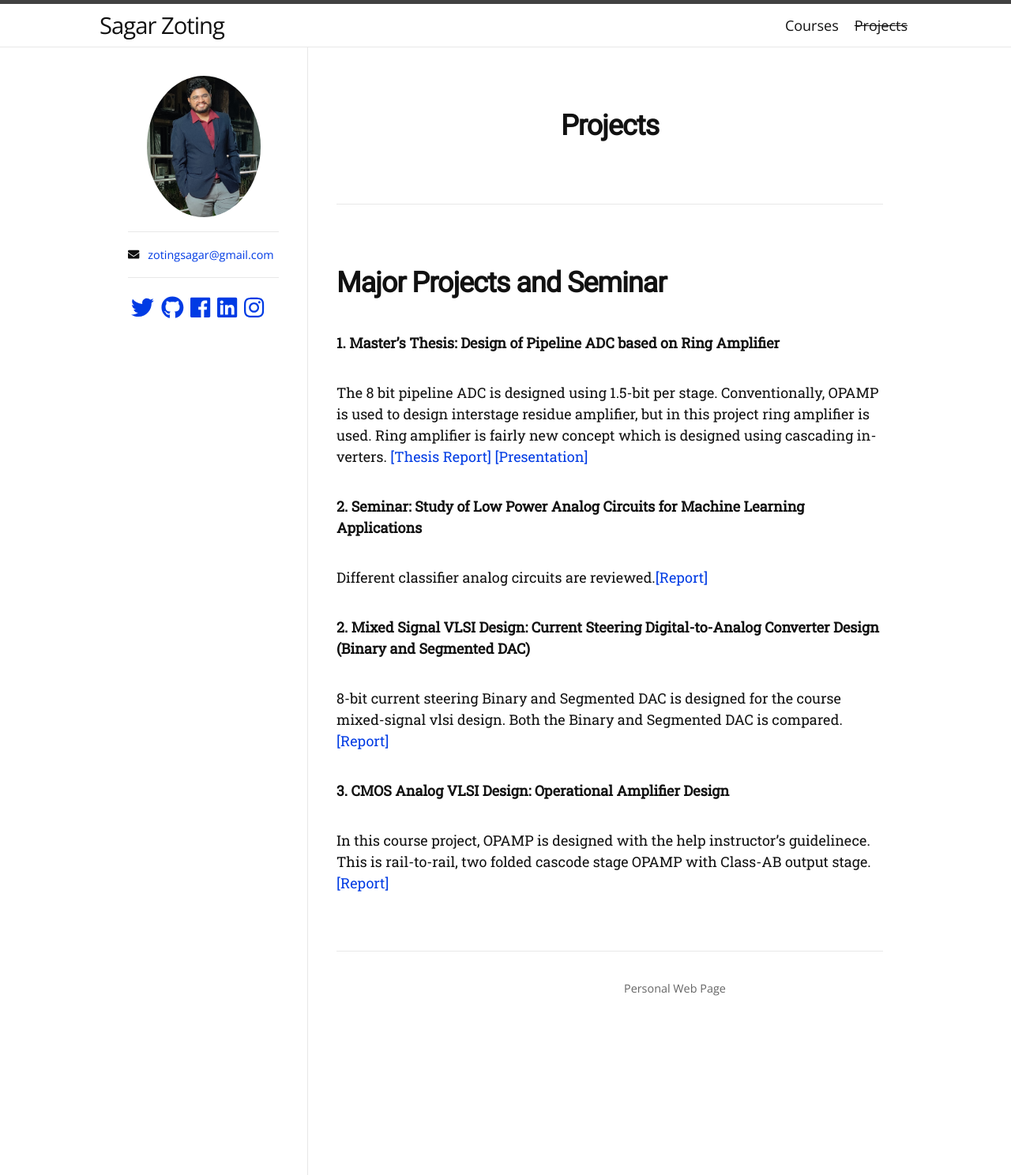
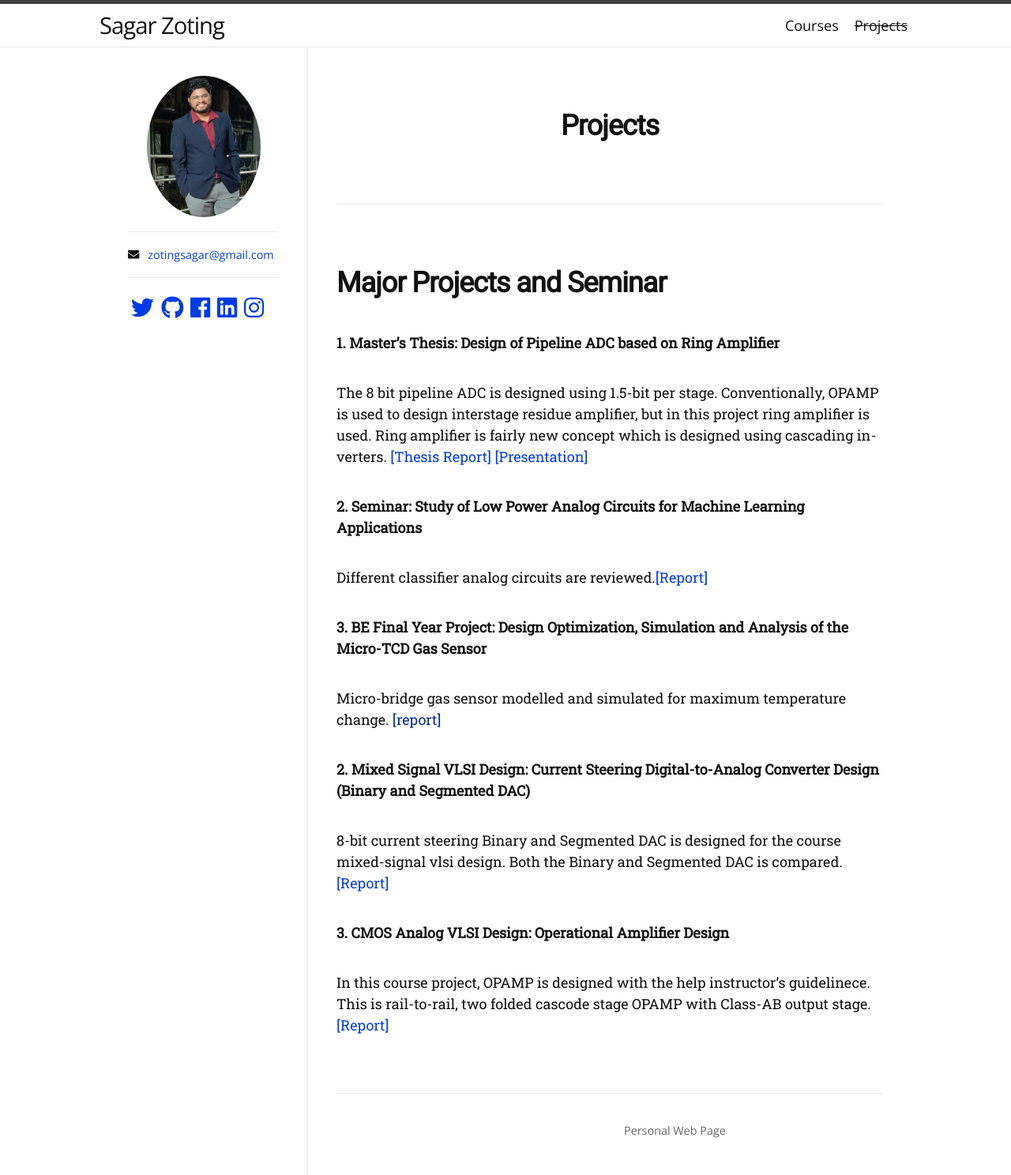
Before and after one commit to zotingsagar/zotingsagar.github.io, a Jekyll site: the page built from projects.md, in a window 1280 px wide. Shown: the whole page at 79% size. Built offline with Jekyll 4.4.1, drawn with Linux system fonts in a browser that asks for light colours; nearby versions of some CDN libraries; some web fonts are replaced.

Commit message:
Update projects.md

```diff
--- a/projects.md
+++ b/projects.md
@@ -21,6 +21,11 @@ The 8 bit pipeline ADC is designed using 1.5-bit per stage. Conventionally, OPAM
 
 Different classifier analog circuits are reviewed.[[Report]](EE694_203070064_Seminar_Report.pdf)
 
+
+**3. BE Final Year Project: Design Optimization, Simulation and Analysis of the Micro-TCD Gas Sensor**
+
+Micro-bridge gas  sensor modelled and simulated for maximum temperature change. [[report]]()
+
 **2. Mixed Signal VLSI Design: Current Steering Digital-to-Analog Converter Design (Binary and Segmented DAC)**
 
 8-bit current steering Binary and Segmented DAC is designed for the course mixed-signal vlsi design. Both the Binary and Segmented DAC is compared.
```
